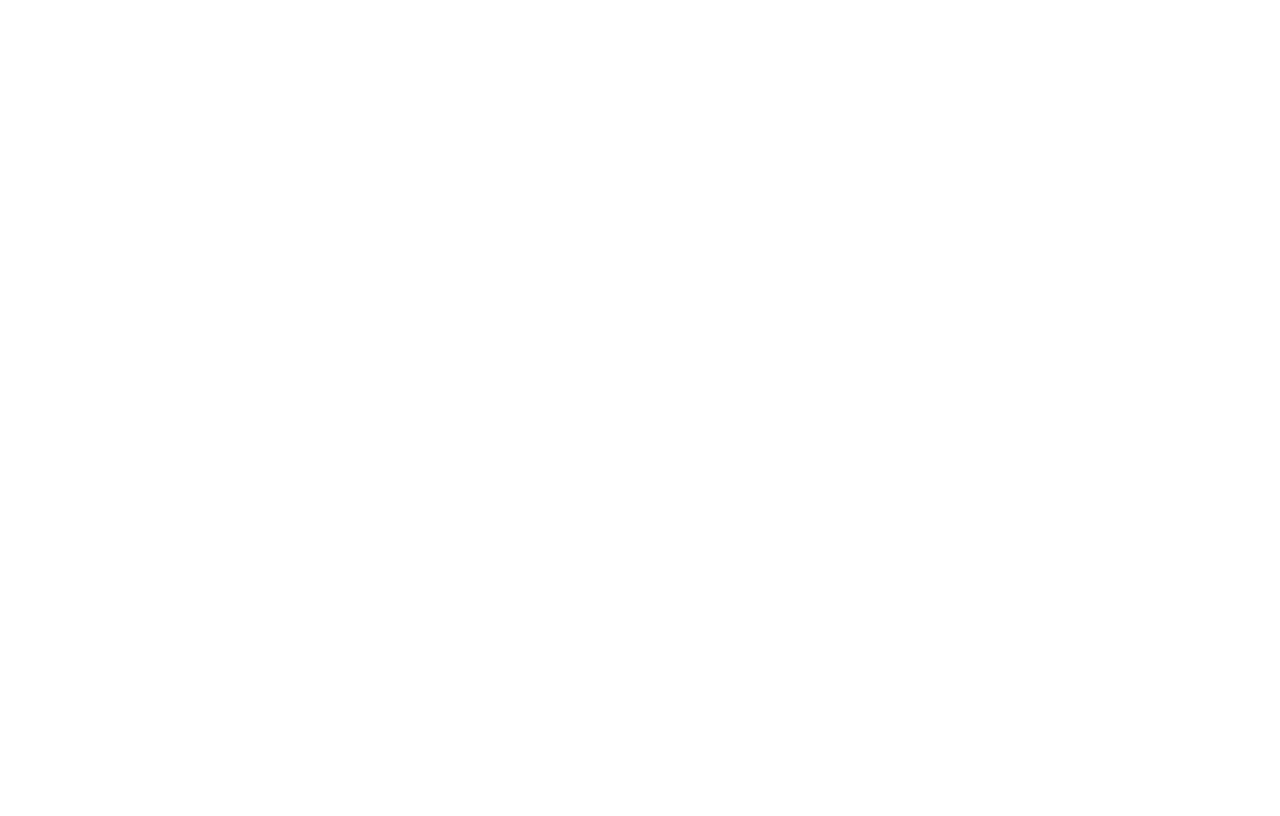
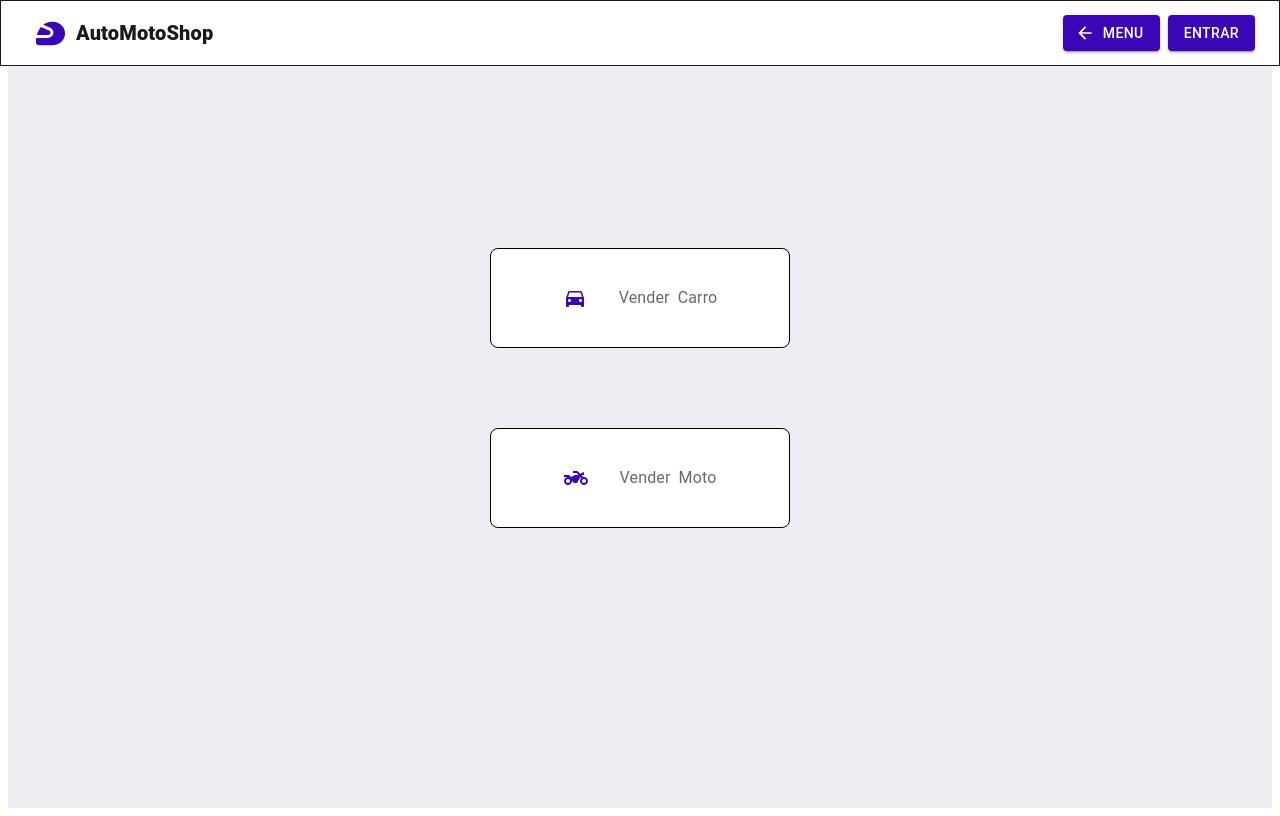
Before and after one commit to Joelzera/AutoMotoShop-Front-End, a React (Vite) app in the folder auto_moto/: page /tipo in a window 1280 px wide. Before the commit this address had no page. Built offline with nearby package versions, Linux system fonts and the light colour scheme.

Commit message:
primeira pegina de redirecionamento da venda

```diff
--- a/auto_moto/src/Pages/Rotas.tsx
+++ b/auto_moto/src/Pages/Rotas.tsx
@@ -8,6 +8,7 @@ import Brands from './Brands';
 import Category from './Category';
 import Register from './Register';
 import Details from './Details';
+import SellType from './SellType';
 
 
 const rotas = () => {
@@ -23,6 +24,7 @@ const rotas = () => {
                 <Route path='/marcas' element={<Brands />} />
                 <Route path='/categorias' element={<Category />} />
                 <Route path='/detalhes' element={<Details />} />
+                <Route path='/tipo' element={<SellType />} />
             </Routes>
         </Router>
 
--- a/auto_moto/src/Pages/Sell.tsx
+++ b/auto_moto/src/Pages/Sell.tsx
@@ -57,26 +57,14 @@ const Sell = () => {
         { id: 5, tipo: 'suv' },
     ]
 
-    const VisuallyHiddenInput = styled('input')({
-        clip: 'rect(0 0 0 0)',
-        clipPath: 'inset(50%)',
-        height: 1,
-        overflow: 'hidden',
-        position: 'absolute',
-        bottom: 0,
-        left: 0,
-        whiteSpace: 'nowrap',
-        width: 1,
-    });
-
-
     return (
-        <Grid2 sx={{ backgroundColor: '#ECEDF2', height: '100%', mt: -2 }}>
+        <Grid2 sx={{ backgroundColor: '#ECEDF2', height: '100vh', mt: -2 }}>
             <AppBar position="fixed"
                 sx={{
                     color: "#1a1a1a",
                     backgroundColor: 'white',
                     boxShadow: 'none',
+                    border: '1px solid'
                 }}>
                 <Toolbar>
                     <SportsMotorsportsIcon sx={{ padding: 1, color: '#3b06b6' }} fontSize="large" />
@@ -94,23 +82,8 @@ const Sell = () => {
             </AppBar>
             <Container>
                 <Grid2 container justifyContent="center">
-                    <Box sx={{ display: 'flex', alignItems: 'center', justifyContent: 'center', width: '100%', mt: 12 }}>
-                        <Card sx={{ width: '80%' }}>
-                            <CardMedia image={teste} sx={{ height: 500 }}/>
-                            <Button
-                                component="label"
-                                role={undefined}
-                                variant="outlined"
-                                tabIndex={-1}
-                                startIcon={<AddBoxIcon />}
-                            >
-                                Adicionar Fotos
-                                <VisuallyHiddenInput
-                                    type="file"
-                                    onChange={(event) => console.log(event.target.files)}
-                                    multiple
-                                />
-                            </Button>
+                    <Box sx={{ display: 'flex', alignItems: 'center', justifyContent: 'center', width: '100%', mt: 20 }}>
+                        <Card sx={{ width: '80%', border: '1px solid' }}>
                             <CardContent>
                                 <form onSubmit={handleChange} style={{ display: 'flex', flexDirection: 'column' }}>
                                     <Grid2 container spacing={2}>
--- /dev/null
+++ b/auto_moto/src/Pages/SellType.tsx
@@ -0,0 +1,63 @@
+import { AppBar, Box, Button, Container, Grid2, ListItemButton, ListItemIcon, Toolbar, Typography } from "@mui/material";
+import ArrowBackIcon from '@mui/icons-material/ArrowBack';
+import SportsMotorsportsIcon from '@mui/icons-material/SportsMotorsports';
+import { useNavigate } from "react-router-dom";
+import DirectionsCarIcon from '@mui/icons-material/DirectionsCar';
+import TwoWheelerIcon from '@mui/icons-material/TwoWheeler';
+
+
+const SellType = () => {
+
+    const navigate = useNavigate()
+
+    return (
+        <Grid2 sx={{ backgroundColor: '#ECEDF2', height: '100vh' }}>
+            <AppBar position="fixed"
+                sx={{
+                    color: "#1a1a1a",
+                    backgroundColor: 'white',
+                    boxShadow: 'none',
+                    border: '1px solid'
+                }}>
+                <Toolbar>
+                    <SportsMotorsportsIcon sx={{ padding: 1, color: '#3b06b6' }} fontSize="large" />
+                    <Typography variant="h6" fontWeight={800} flexGrow={1}>
+                        AutoMotoShop
+                    </Typography>
+                    <Button variant="contained"
+                        onClick={() => navigate('/')}
+                        startIcon={<ArrowBackIcon />}
+                        sx={{ backgroundColor: '#3b06b6', color: "fff" }}>Menu</Button>
+                    <Button variant="contained"
+                        onClick={() => navigate('/login')}
+                        sx={{ backgroundColor: '#3b06b6', color: "fff", marginLeft: 1 }}>Entrar</Button>
+                </Toolbar>
+            </AppBar>
+            <Container>
+                <Grid2 container sx={{ display: 'flex', alignItems: 'center', justifyContent: 'center', flexDirection: 'column'}}>
+                    <Box sx={{  mt: 30 }}>
+                        <ListItemButton sx={{ backgroundColor: '#fff', border: '1px solid', borderRadius: 2, height: 100,  width: 300, display: 'flex', alignItems: 'center', justifyContent: 'center'}}>
+                            <ListItemIcon>
+                                <DirectionsCarIcon sx={{ color: '#3b06b6'}}/>
+                            </ListItemIcon>
+                            <Typography sx={{ color:"#696969"}}>Vender</Typography>
+                            <Typography marginLeft={1} sx={{ color:"#696969"}}>Carro</Typography>
+                        </ListItemButton>
+                    </Box>
+                    <Box sx={{  mt: 10 }}>
+                        <ListItemButton sx={{ backgroundColor: '#fff', border: '1px solid', borderRadius: 2, height: 100,  width: 300, display: 'flex', alignItems: 'center', justifyContent: 'center'}}>
+                            <ListItemIcon >
+                                <TwoWheelerIcon sx={{ color: '#3b06b6'}}/>
+                            </ListItemIcon>
+                            <Typography sx={{ color:"#696969"}}>Vender</Typography>
+                            <Typography marginLeft={1} sx={{ color:"#696969"}}>Moto</Typography>
+                        </ListItemButton>
+                    </Box>
+
+                </Grid2>
+            </Container>
+        </Grid2>
+    )
+}
+
+export default SellType;
--- a/auto_moto/src/components/AppBarComponent.tsx
+++ b/auto_moto/src/components/AppBarComponent.tsx
@@ -84,7 +84,7 @@ const AppBarComponent = () => {
                 </Typography>
                 <Box flexGrow={0.5}>
                 <Button variant="text" size="small" color="inherit" sx={{ padding: 1}} onClick={() => navigate('/comprar')}>Comprar</Button>
-                <Button variant="text" size="small" color="inherit" sx={{ padding: 1}} onClick={() => navigate('/vender')}>Vender</Button>
+                <Button variant="text" size="small" color="inherit" sx={{ padding: 1}} onClick={() => navigate('/tipo')}>Vender</Button>
                 </Box>
                 <form onSubmit={handleSubmit} style={{ width: 275, marginRight: 5}}>
                                 <Search sx={{ border: '1px solid', borderRadius: '4px', height: 30 }}>
```
